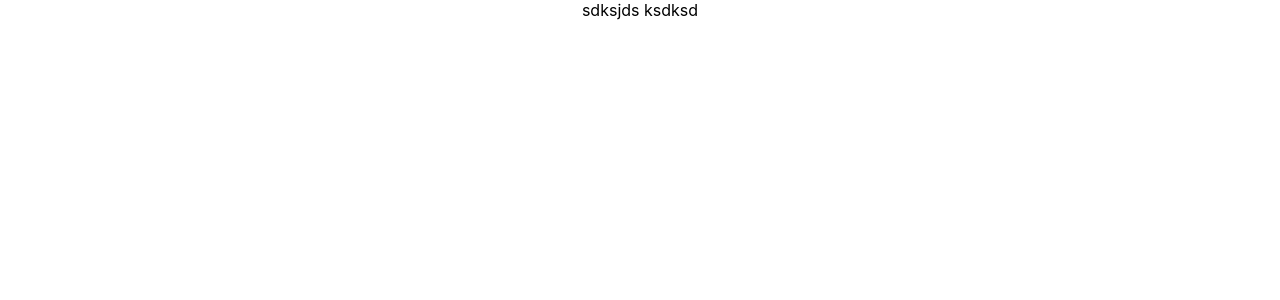
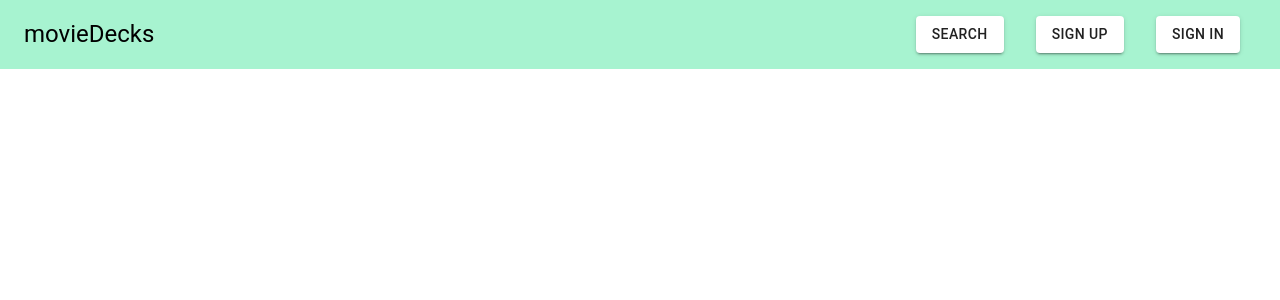
Before and after one commit to gopalbbharadva/movieDeck, a React (Create React App) app: page / in a window 1280 px wide. Shown: the top 300 px of the page. Built offline with nearby package versions, Linux system fonts and the light colour scheme.

Commit message:
style:Nav bar comp ready

```diff
--- a/package.json
+++ b/package.json
@@ -3,6 +3,7 @@
   "version": "0.1.0",
   "private": true,
   "dependencies": {
+    "@material-ui/core": "^4.11.4",
     "@testing-library/jest-dom": "^5.12.0",
     "@testing-library/react": "^11.2.7",
     "@testing-library/user-event": "^12.8.3",
--- a/src/App.js
+++ b/src/App.js
@@ -1,9 +1,12 @@
-import './App.css';
+import "./App.css";
+import Navbar from "./Components/Navbar";
+import Button from "@material-ui/core/Button";
 
 function App() {
   return (
     <div className="App">
-      sdksjds ksdksd
+      <Navbar />
+      {/* <Button variant="contained" style={{backgroundColor:"green"}}>Material UI</Button> */}
     </div>
   );
 }
--- /dev/null
+++ b/src/Components/Navbar.js
@@ -0,0 +1,57 @@
+import React from "react";
+import AppBar from "@material-ui/core/AppBar";
+import Typography from "@material-ui/core/Typography";
+import Toolbar from "@material-ui/core/Toolbar";
+import Button from "@material-ui/core/Button";
+import { makeStyles } from "@material-ui/core";
+
+const customStyles = makeStyles({
+  btn: {
+    margin: "1rem",
+    backgroundColor: "white",
+    '&:hover':{
+        backgroundColor:"#ECFDF5"
+    }
+  },
+  appbar: {
+    backgroundColor: "#A7F3D0",
+  },
+  typo: {
+    color: "black",
+  },
+  maindiv:{
+      width:"100%",
+      display:"flex",
+      justifyContent:"flex-end"
+  },
+  home:{
+      textDecoration:"none",
+      color:"black"
+  }
+});
+
+export default function Navbar() {
+  const classes = customStyles();
+  return (
+    <>
+      <AppBar elevation="0" className={classes.appbar} position="fixed">
+        <Toolbar>
+          <Typography className={classes.typo} variant="h5" color="secondary">
+            <a href="#" className={classes.home}>movieDecks</a>
+          </Typography>
+          <div className={classes.maindiv}>
+            <Button className={classes.btn} variant="contained">
+              Search
+            </Button>
+            <Button className={classes.btn} variant="contained">
+              Sign up
+            </Button>
+            <Button className={classes.btn} variant="contained">
+              Sign in
+            </Button>
+          </div>
+        </Toolbar>
+      </AppBar>
+    </>
+  );
+}
```
Also changed, not shown: 1 other file (tests, documents, lock files or other folders).
